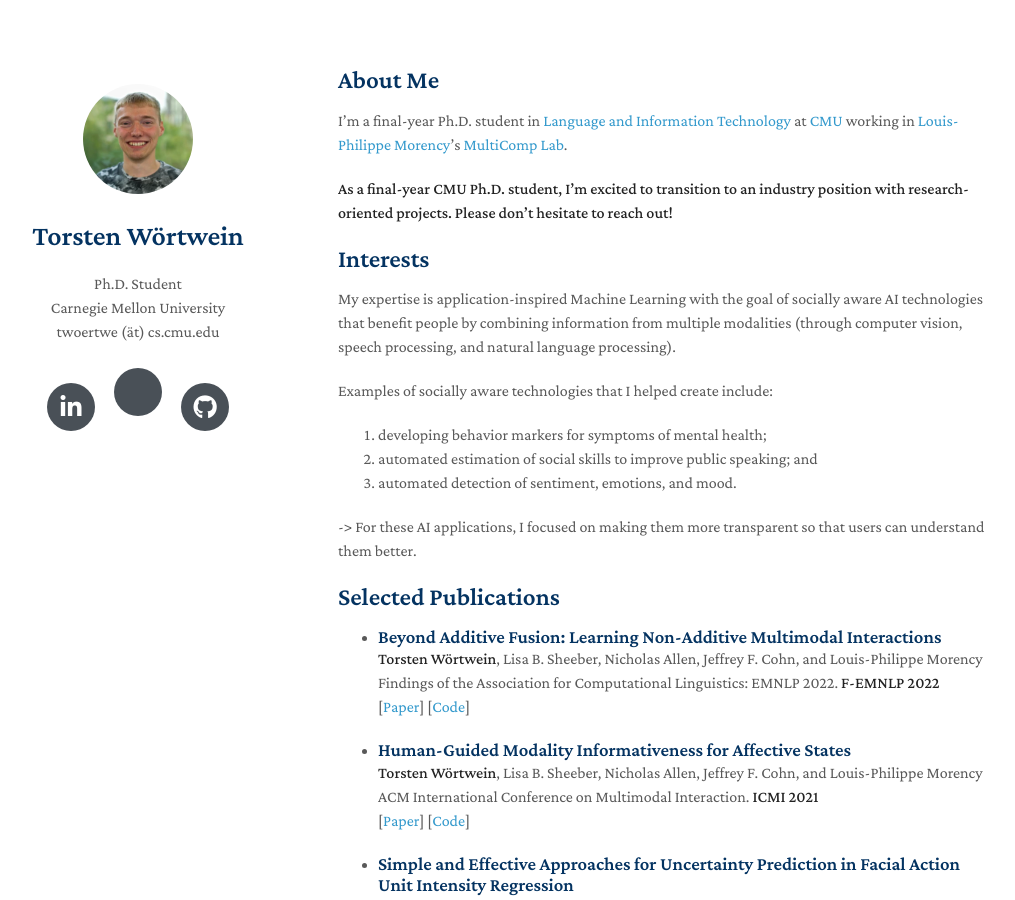
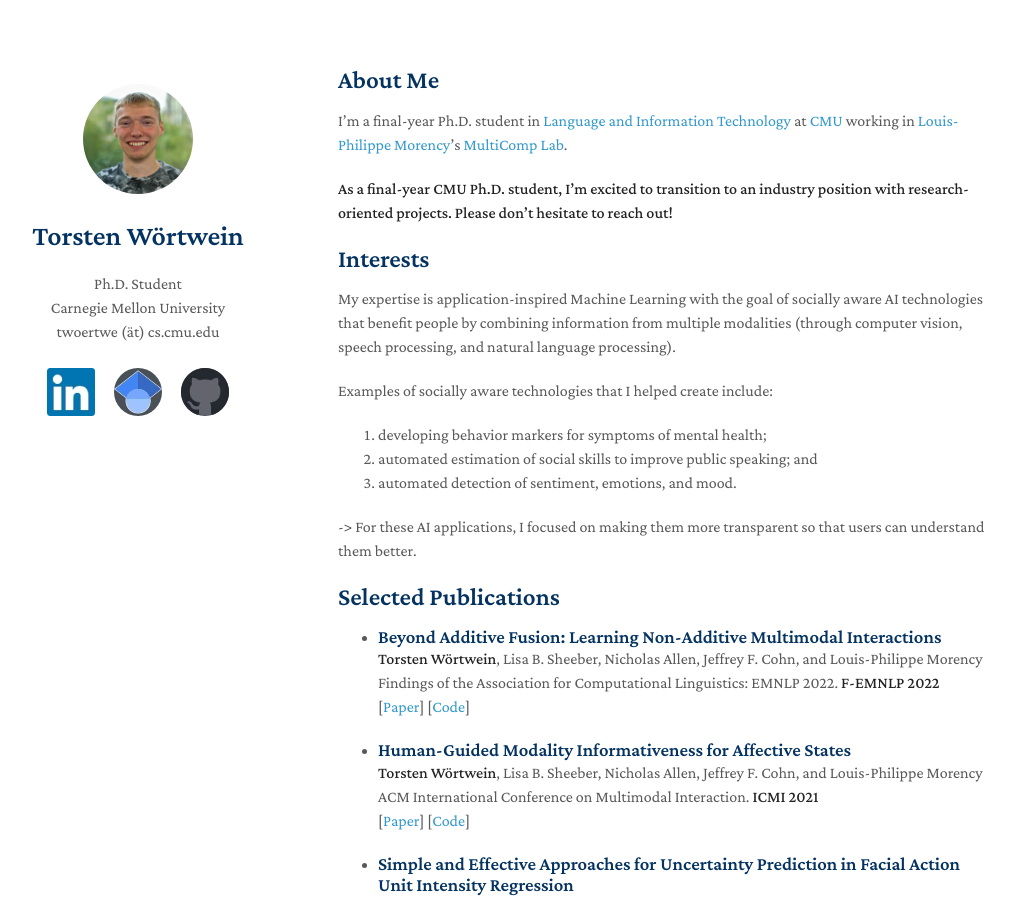
Before and after one commit to twoertwein/twoertwein.github.io, a Jekyll site: the page built from index.md, in a window 1280 px wide and 900 px high. Shown: the whole window, without its empty margins (132-1147 px from the left). Built offline with Jekyll 4.4.1, drawn with Linux system fonts in a browser that asks for light colours; a style sheet for code colours, icons or effects is not loaded; our own code applies the rules of GitHub Pages for plain Markdown files.

Commit message:
copy of icons

```diff
--- a/_layouts/homepage.html
+++ b/_layouts/homepage.html
@@ -13,12 +13,6 @@
     {% if site.canonical %}
     <link rel="canonical" href="{{ site.canonical }}"/>
     {% endif %}
-
-    <link rel="preload" as="style" onload="this.onload=null;this.rel='stylesheet'" href="https://cdnjs.cloudflare.com/ajax/libs/font-awesome/6.2.1/css/all.min.css" integrity="sha512-MV7K8+y+gLIBoVD59lQIYicR65iaqukzvf/nwasF0nqhPay5w/9lJmVM2hMDcnK1OnMGCdVK+iQrJ7lzPJQd1w==" crossorigin="anonymous" referrerpolicy="no-referrer" />
-    <noscript><link rel="stylesheet" href="https://cdnjs.cloudflare.com/ajax/libs/font-awesome/6.2.1/css/all.min.css" integrity="sha512-MV7K8+y+gLIBoVD59lQIYicR65iaqukzvf/nwasF0nqhPay5w/9lJmVM2hMDcnK1OnMGCdVK+iQrJ7lzPJQd1w==" crossorigin="anonymous" referrerpolicy="no-referrer" /></noscript>
-
-    <link rel="preload" as="style" onload="this.onload=null;this.rel='stylesheet'" href="https://cdnjs.cloudflare.com/ajax/libs/academicons/1.9.2/css/academicons.min.css" integrity="sha512-KlJCpRsLf+KKu2VQa5vmRuClRFjxc5lXO03ixZt82HZUk41+1I0bD8KBSA0fY290ayMfWYI9udIqeOWSu1/uZg==" crossorigin="anonymous" referrerpolicy="no-referrer" />
-    <noscript><link rel="stylesheet" href="https://cdnjs.cloudflare.com/ajax/libs/academicons/1.9.2/css/academicons.min.css" integrity="sha512-KlJCpRsLf+KKu2VQa5vmRuClRFjxc5lXO03ixZt82HZUk41+1I0bD8KBSA0fY290ayMfWYI9udIqeOWSu1/uZg==" crossorigin="anonymous" referrerpolicy="no-referrer" /></noscript>
 
     <link rel="stylesheet" href="./assets/css/style.css">
   </head>
@@ -48,17 +42,17 @@
 
           {% if site.linkedin %}
           <a href="{{ site.linkedin }}" target="_blank" aria-label="linkedin profile">
-            <i class="fab fa-linkedin-in"></i>
+            <img src="./assets/img/linkedin.webp" width=48 height=48 alt="linkedin">
           </a>
           {% endif %}
           {% if site.google_scholar %}
           <a href="{{ site.google_scholar}}" target="_blank" aria-label="google scholar profile">
-            <i class="ai ai-google-scholar" style="font-size:1.6rem"></i>
+            <img src="./assets/img/gscholar.webp" width=48 height=48 alt="google scholar">
           </a>
           {% endif %}
           {% if site.github_link %}
           <a href="{{ site.github_link }}" target="_blank" aria-label="github profile">
-            <i class="fab fa-github"></i>
+            <img src="./assets/img/github.webp" width=48 height=48 alt="github">
           </a>
           {% endif %}
         </div>
```
Also changed, not shown: assets/img/github.webp (added), assets/img/gscholar.webp (added), assets/img/linkedin.webp (added).
